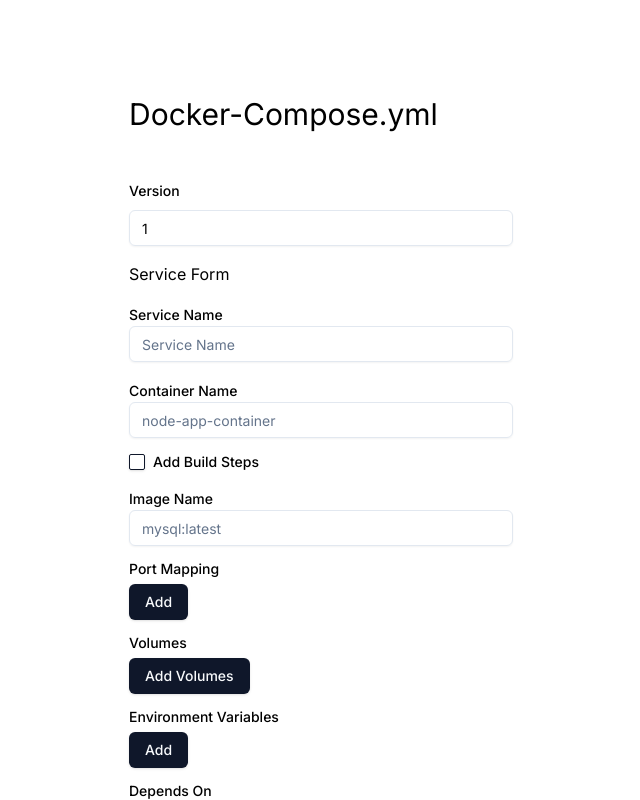
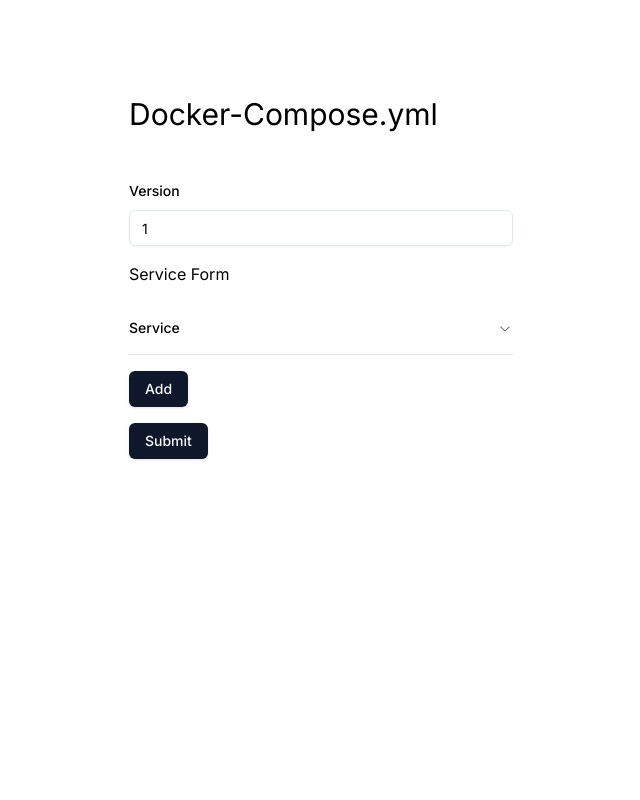
Before and after one commit to zeeshanbhati/docker-compose-generator, a Next.js app: page / in a window 1280 px wide. Both pictures are taken after a click on the button "Add". Shown: the top 800 px of the page, without its empty margins (319-959 px from the left). Built offline with nearby package versions, Linux system fonts and the light colour scheme.

Commit message:
Add Accordian to the Service File

```diff
--- a/app/page.tsx
+++ b/app/page.tsx
@@ -7,6 +7,12 @@
 import { IDockerForm } from "@/types";
 import { Button } from "@/components/ui/button";
 import { convertToDestObject } from "@/functions/composeParser";
+import {
+  Accordion,
+  AccordionContent,
+  AccordionItem,
+  AccordionTrigger,
+} from "@/components/ui/accordion";
 
 const initialData: IDockerForm = {
   version: "1",
@@ -58,6 +64,15 @@
 
               <h1 className=""> Service Form </h1>
               {fields.map((service: any, index: number) => (
+                <Accordion
+                  type="single"
+                  collapsible
+                  className="w-full"
+                  key={service.id}
+                >
+                  <AccordionItem value="item-1">
+                    <AccordionTrigger>Service</AccordionTrigger>
+                    <AccordionContent>
                       <div key={service.id} className="space-y-2">
                         <ServiceForm index={index} />
                         <Button onClick={() => removeService(index)}>
@@ -65,6 +80,16 @@
                           Remove Service{" "}
                         </Button>
                       </div>
+                    </AccordionContent>
+                  </AccordionItem>
+                </Accordion>
+                // <div key={service.id} className="space-y-2">
+                //   <ServiceForm index={index} />
+                //   <Button onClick={() => removeService(index)}>
+                //     {" "}
+                //     Remove Service{" "}
+                //   </Button>
+                // </div>
               ))}
               <Button type="button" onClick={appendService}>
                 Add
--- /dev/null
+++ b/components/ui/accordion.tsx
@@ -0,0 +1,57 @@
+"use client"
+
+import * as React from "react"
+import * as AccordionPrimitive from "@radix-ui/react-accordion"
+import { ChevronDownIcon } from "@radix-ui/react-icons"
+
+import { cn } from "@/lib/utils"
+
+const Accordion = AccordionPrimitive.Root
+
+const AccordionItem = React.forwardRef<
+  React.ElementRef<typeof AccordionPrimitive.Item>,
+  React.ComponentPropsWithoutRef<typeof AccordionPrimitive.Item>
+>(({ className, ...props }, ref) => (
+  <AccordionPrimitive.Item
+    ref={ref}
+    className={cn("border-b", className)}
+    {...props}
+  />
+))
+AccordionItem.displayName = "AccordionItem"
+
+const AccordionTrigger = React.forwardRef<
+  React.ElementRef<typeof AccordionPrimitive.Trigger>,
+  React.ComponentPropsWithoutRef<typeof AccordionPrimitive.Trigger>
+>(({ className, children, ...props }, ref) => (
+  <AccordionPrimitive.Header className="flex">
+    <AccordionPrimitive.Trigger
+      ref={ref}
+      className={cn(
+        "flex flex-1 items-center justify-between py-4 text-sm font-medium transition-all hover:underline [&[data-state=open]>svg]:rotate-180",
+        className
+      )}
+      {...props}
+    >
+      {children}
+      <ChevronDownIcon className="h-4 w-4 shrink-0 text-slate-500 transition-transform duration-200 dark:text-slate-400" />
+    </AccordionPrimitive.Trigger>
+  </AccordionPrimitive.Header>
+))
+AccordionTrigger.displayName = AccordionPrimitive.Trigger.displayName
+
+const AccordionContent = React.forwardRef<
+  React.ElementRef<typeof AccordionPrimitive.Content>,
+  React.ComponentPropsWithoutRef<typeof AccordionPrimitive.Content>
+>(({ className, children, ...props }, ref) => (
+  <AccordionPrimitive.Content
+    ref={ref}
+    className="overflow-hidden text-sm data-[state=closed]:animate-accordion-up data-[state=open]:animate-accordion-down"
+    {...props}
+  >
+    <div className={cn("pb-4 pt-0", className)}>{children}</div>
+  </AccordionPrimitive.Content>
+))
+AccordionContent.displayName = AccordionPrimitive.Content.displayName
+
+export { Accordion, AccordionItem, AccordionTrigger, AccordionContent }
--- a/package.json
+++ b/package.json
@@ -10,6 +10,7 @@
   },
   "dependencies": {
     "@hookform/resolvers": "^3.3.4",
+    "@radix-ui/react-accordion": "^1.1.2",
     "@radix-ui/react-checkbox": "^1.0.4",
     "@radix-ui/react-dropdown-menu": "^2.0.6",
     "@radix-ui/react-icons": "^1.3.0",
```
Also changed, not shown: 1 other file (tests, documents, lock files or other folders). Lines whose indentation alone changed are shown as unchanged.
